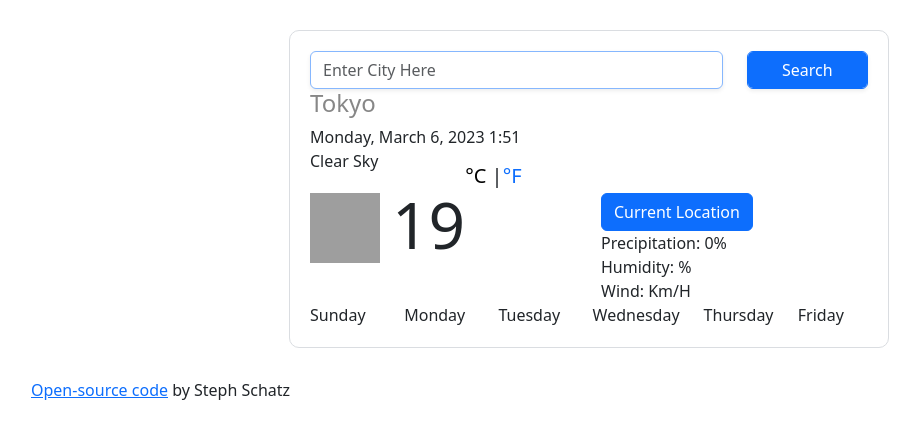
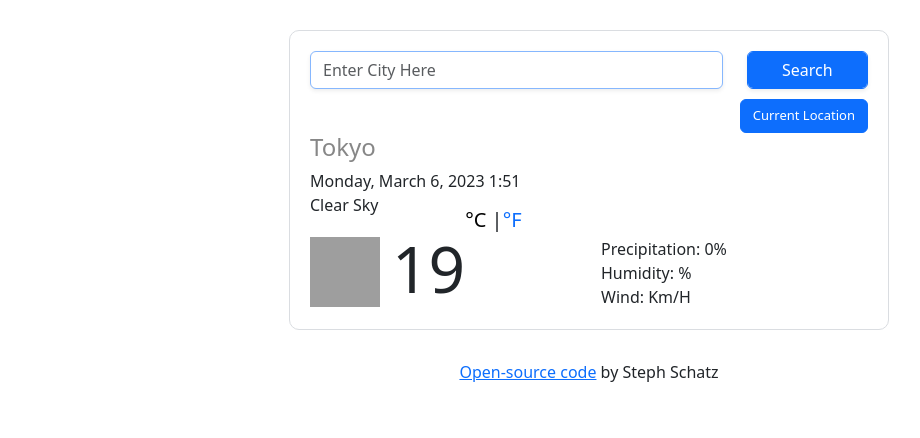
Before and after one commit to smooth-like-butter/plus-project, a plain HTML site: page index.html in a window 1280 px wide. Shown: the whole page, without its empty margins (51-971 px from the left). Drawn offline with nearby package versions, Linux system fonts and the light colour scheme; grey boxes are pictures that could not be loaded.

Commit message:
fixed current location to show city name

```diff
--- a/index.html
+++ b/index.html
@@ -37,8 +37,16 @@
                 class="form-control btn btn-primary shadow-sm"
               />
             </div>
+            <div class="col-12 align-right">
+              <div class="btn-group" role="group" aria-label="Basic example">
+                <button type="button" class="btn btn-primary currentLoc">
+                  Current Location
+                </button>
+              </div>
+            </div>
           </div>
         </form>
+
         <div class="weather-overview">
           <h1>Tokyo</h1>
           <ul>
@@ -62,23 +70,12 @@
             </div>
           </div>
           <div class="col-6">
-            <div class="btn-group" role="group" aria-label="Basic example">
-              <button type="button" class="btn btn-primary currentLoc">
-                Current Location
-              </button>
-            </div>
             <ul>
               <li>Precipitation: 0%</li>
               <li>Humidity: <span id="humidity"> </span> %</li>
               <li>Wind: <span id="wind"></span> km/h</li>
             </ul>
           </div>
-          <div class="col">Sunday</div>
-          <div class="col">Monday</div>
-          <div class="col">Tuesday</div>
-          <div class="col">Wednesday</div>
-          <div class="col">Thursday</div>
-          <div class="col">Friday</div>
         </div>
       </div>
       <p>
--- a/script.js
+++ b/script.js
@@ -46,8 +46,6 @@ function search(event) {
   celsiusLink.classList.add("active");
   fahrenheitLink.classList.remove("active");
   let searchInput = document.querySelector("#search-text-input");
-  let h1 = document.querySelector("h1");
-  h1.innerHTML = `${searchInput.value}`;
 }
 let form = document.querySelector(".weather-search");
 
@@ -66,6 +64,8 @@ function showTemperature(response) {
   let windElement = document.querySelector("#wind");
   let searchInput = document.querySelector("#search-text-input");
   let iconElement = document.querySelector("#icon");
+  let h1 = document.querySelector("h1");
+  h1.innerHTML = response.data.name;
 
   searchInput.innerHTML = response.data.name;
   descriptionElement.innerHTML = response.data.weather[0].description;
--- a/style.css
+++ b/style.css
@@ -31,6 +31,13 @@
 .weather-temperature a {
   text-decoration: none;
 }
+.currentLoc {
+  margin-top: 10px;
+  font-size: 13px;
+}
+.align-right {
+  text-align: right;
+}
 h1 {
   color: #878787;
   font-size: 24px;
@@ -46,3 +53,6 @@ li {
   list-style: none;
   text-transform: capitalize;
 }
+p {
+  text-align: center;
+}
```
